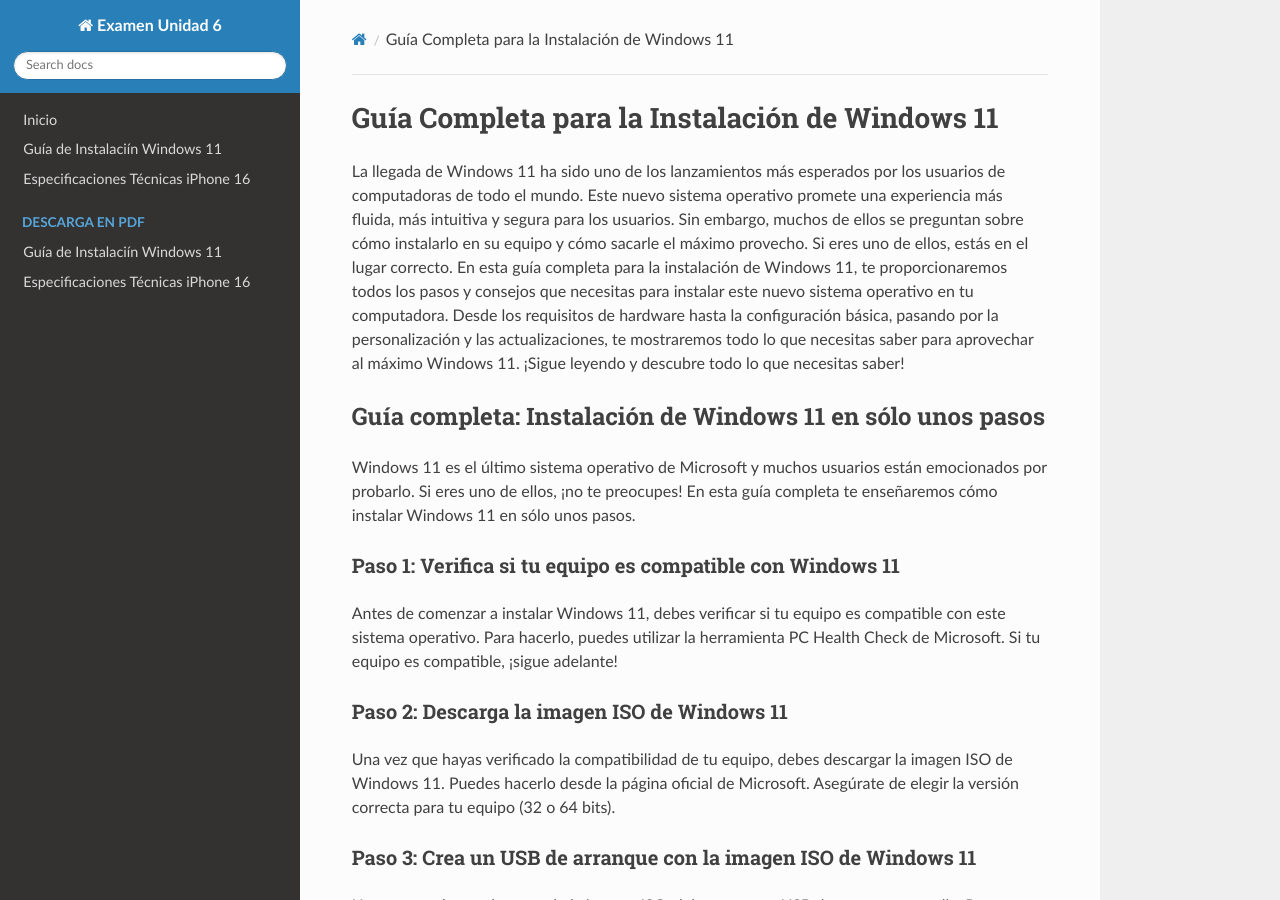
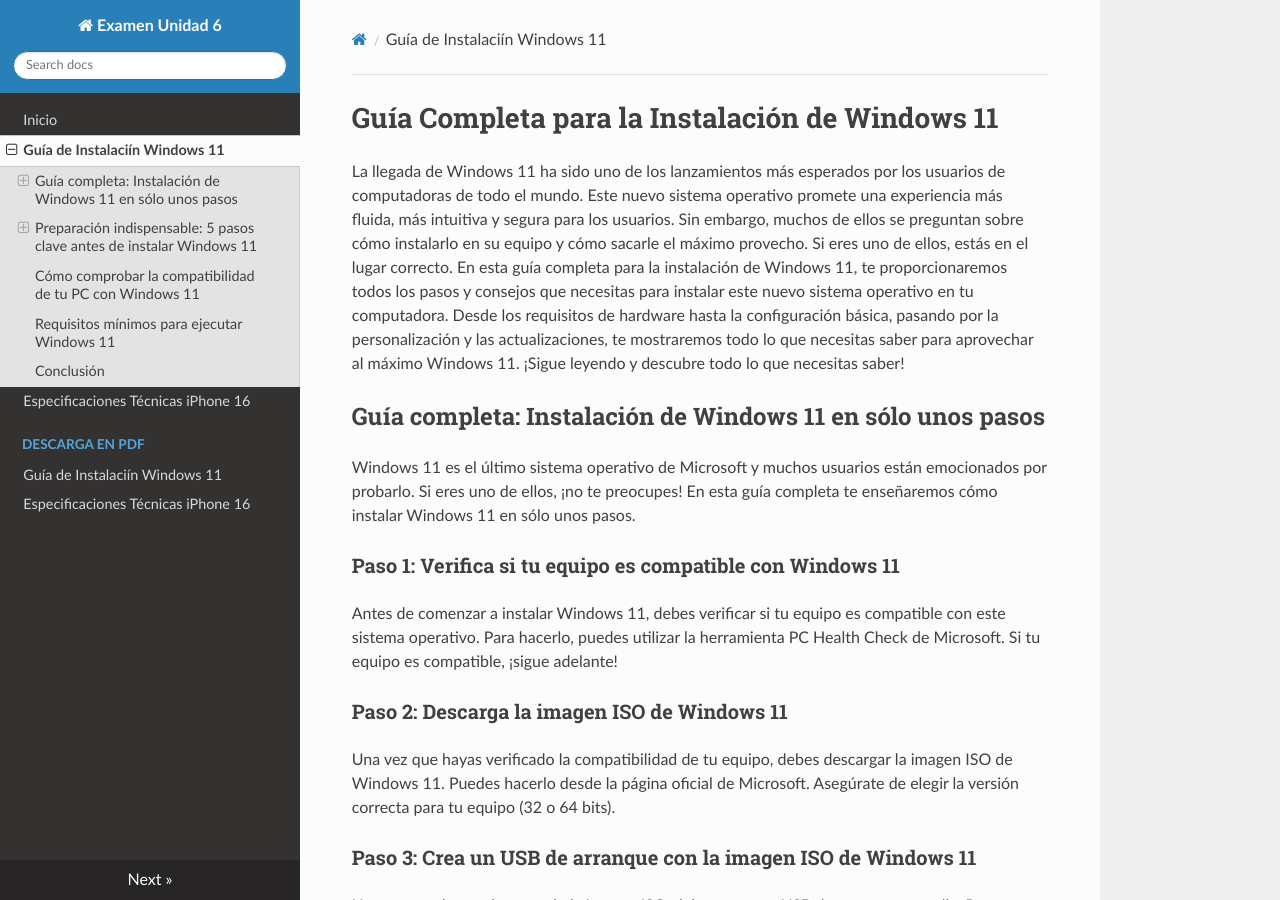
Before and after one commit to oliviasgm/Examen, an MkDocs documentation site: the page built from docs_src/instalacion_windows11.md, in a window 1280 px wide and 900 px high. Built offline with MkDocs 1.6.1, drawn with Linux system fonts in a browser that asks for light colours; nearby versions of some CDN libraries; some of the changed lines change nothing that is shown.

Commit message:
Modificaciones

```diff
--- a/docs/index.html
+++ b/docs/index.html
@@ -105,5 +105,5 @@
 </html>
 <!--
 MkDocs version : 1.6.1
-Build Date UTC : 2025-02-19 15:56:19.420771+00:00
+Build Date UTC : 2025-02-19 15:57:59.860472+00:00
 -->
--- a/mkdocs.yml
+++ b/mkdocs.yml
@@ -4,12 +4,12 @@
 site_dir: 'docs'
 nav:
   - Inicio: README.md
-  - Guía de Instalaciín Windows 11: Guía_de_Instalación_Windows11.md
-  - Especificaciones Técnicas iPhone 16: Especificaciones_Tecnicas_iPhone16.md
+  - Guía de Instalaciín Windows 11: instalacion_windows11.md
+  - Especificaciones Técnicas iPhone 16: especificaciones_iphone16.md
 
   - Descarga en pdf:
-    - Guía de Instalaciín Windows 11: Guía_de_Instalación_Windows11/Guía_de_Instalación_Windows11.pdf
-    - Especificaciones Técnicas iPhone 16: Especificaciones_Tecnicas_iPhone16/Especificaciones_Tecnicas_iPhone16.pdf
+    - Guía de Instalaciín Windows 11: instalacion_windows11/instalacion_windows11.pdf
+    - Especificaciones Técnicas iPhone 16: especificaciones_iphone16/especificaciones_iphone16.pdf
 theme:
   name: readthedocs
 plugins:
```
Also changed, not shown: docs_src/index.md (deleted), 4 other files.
